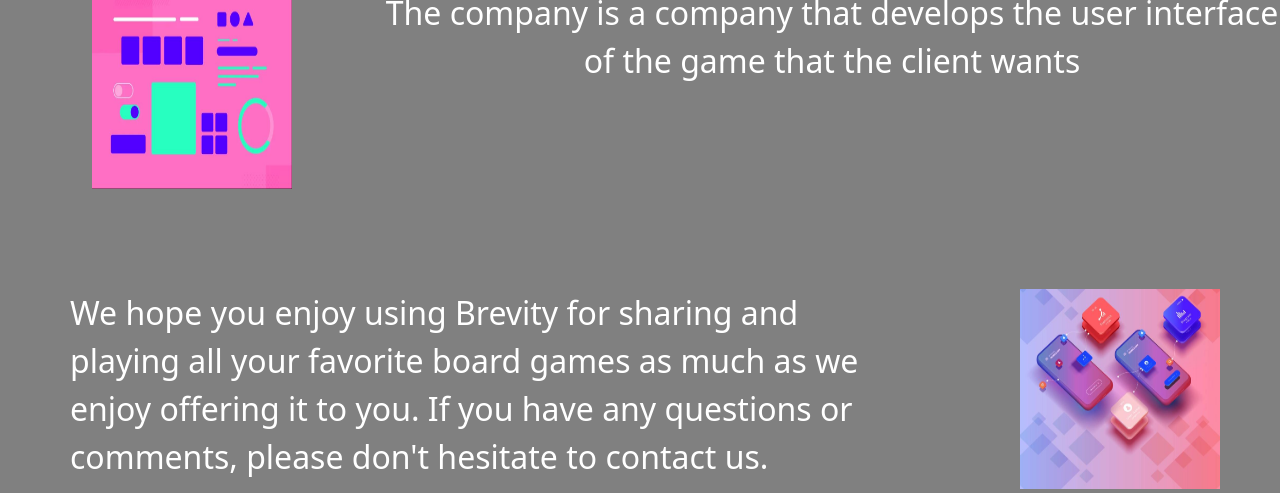
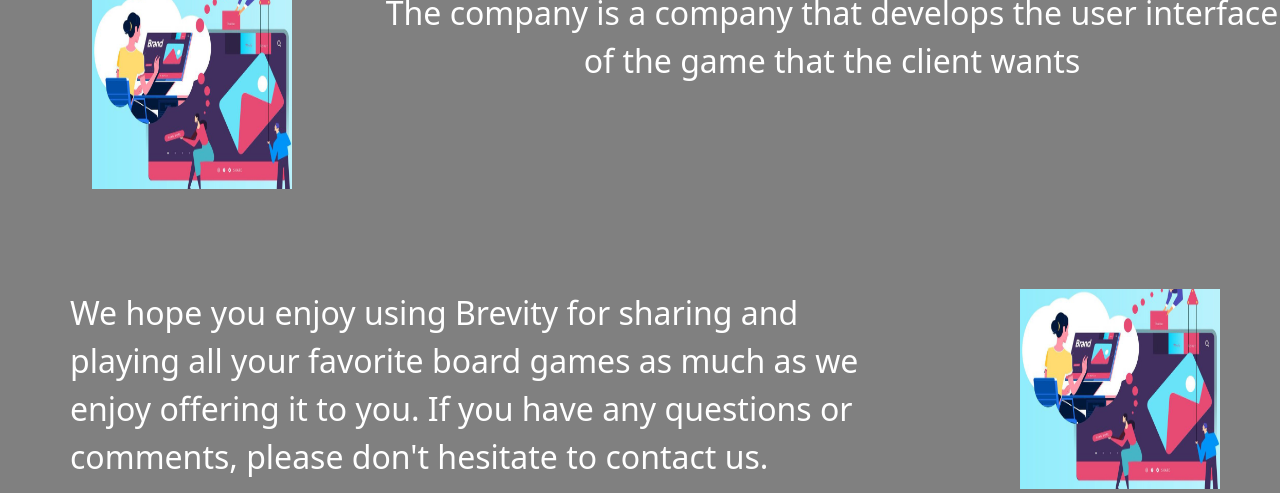
Before and after one commit to PROX1031/Brevity, a plain HTML site: page index.html in a window 1280 px wide. Shown: the part 153-646 px from the top of the page. Drawn offline with nearby package versions, Linux system fonts and the light colour scheme.

Commit message:
Update index.html

```diff
--- a/index.html
+++ b/index.html
@@ -34,7 +34,7 @@
 	<section>
 		<div class="sec1_left_img">
 			<div class="image">
-				<img src="UI1.jpg" alt="image1">
+				<img src="image.jpg" alt="image1">
 			</div>
 		</div>
 		<div class="sec1_right_part">
@@ -53,7 +53,7 @@
 			<p>Brianna Crowley</p>
 		</div>
 		<div class="sec3_right_img">
-			<div class="image"><img src="UI2.jpg" alt="image2"></div>
+			<div class="image"><img src="image.jpg" alt="image2"></div>
 		</div>
 	</section>
 </body>
```
